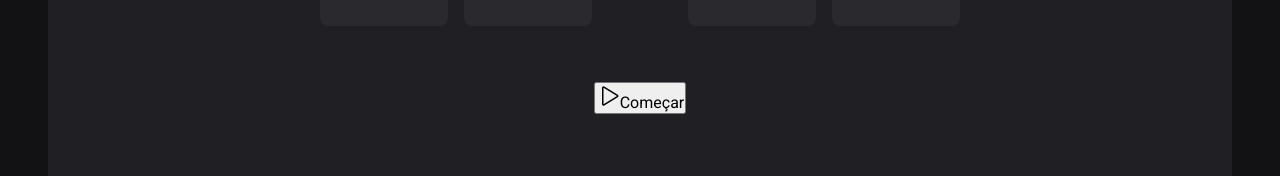
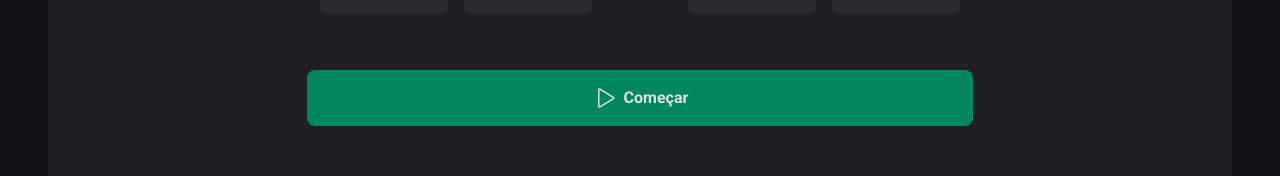
Before and after one commit to devkazu/02-ignite-timer, a React (Vite) app: page / in a window 1280 px wide. Shown: the part 465-641 px from the top of the page. Built offline with nearby package versions, Linux system fonts and the light colour scheme.

Commit message:
feat: estilizando botao

```diff
--- a/src/pages/Home/index.tsx
+++ b/src/pages/Home/index.tsx
@@ -4,6 +4,7 @@
   FormContainer,
   HomeContainer,
   Separator,
+  StartCountdownButton,
 } from "./styles";
 
 export function Home() {
@@ -28,10 +29,10 @@
           <span>0</span>
         </CountdownContainer>
 
-        <button type="submit">
+        <StartCountdownButton type="submit">
           <Play size={24} />
           Começar
-        </button>
+        </StartCountdownButton>
       </form>
     </HomeContainer>
   );
--- a/src/pages/Home/styles.ts
+++ b/src/pages/Home/styles.ts
@@ -51,3 +51,30 @@
   display: flex;
   justify-content: center;
 `;
+
+export const StartCountdownButton = styled.button`
+  width: 100%;
+  border: 0;
+  padding: 1rem;
+  border-radius: 8px;
+
+  display: flex;
+  align-items: center;
+  justify-content: center;
+
+  gap: 0.5rem;
+  font-weight: bold;
+
+  cursor: pointer;
+  background-color: ${(props) => props.theme["green-500"]};
+  color: ${(props) => props.theme["gray-100"]};
+
+  &:not(:disabled)hover {
+    background-color: ${(props) => props.theme["green-700"]};
+  }
+
+  &:disabled {
+    opacity: 0.7;
+    cursor: not-allowed;
+  }
+`;
```
